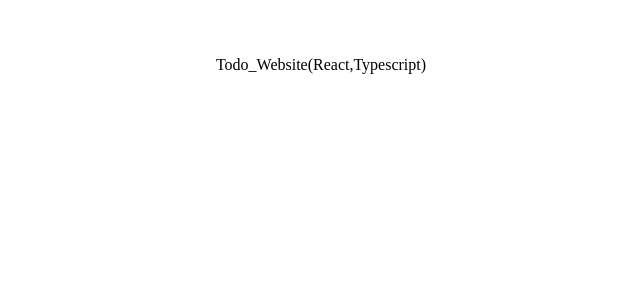
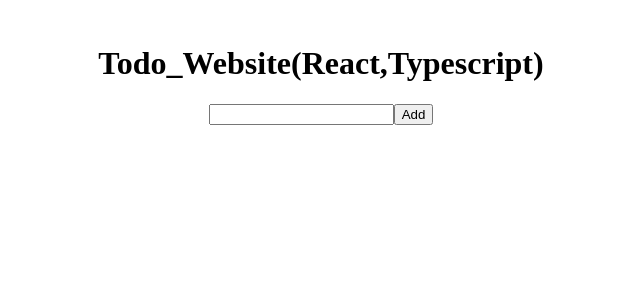
Before and after one commit to sagargautam500/Todo-React_TypeScript-Project, a React (Vite) app: page / in a window 1280 px wide. Shown: the top 300 px of the page, without its empty margins (319-959 px from the left). Built offline with nearby package versions, Linux system fonts and the light colour scheme.

Commit message:
addComponents

```diff
--- a/src/App.css
+++ b/src/App.css
@@ -1,6 +1,6 @@
 #root {
   max-width: 1280px;
   margin: 0 auto;
-  padding: 2rem;
+  padding: 1rem;
   text-align: center;
 }
--- a/src/App.tsx
+++ b/src/App.tsx
@@ -1,12 +1,16 @@
 import './App.css'
+import AddTodo from './components/AddTodo'
+import Todos from './components/Todos'
 
 function App() {
 
   return (
     <>
-      <div>
-        <p>Todo_Website(React,Typescript)</p>
-      </div>
+      <main>
+        <h1>Todo_Website(React,Typescript)</h1>
+        <AddTodo/>
+        <Todos/>
+      </main>
     </>
   )
 }
--- /dev/null
+++ b/src/components/AddTodo.tsx
@@ -0,0 +1,26 @@
+import { FormEvent, useState } from "react";
+import { useTodos } from "../store/TodosProvider";
+
+
+function AddTodo() {
+  const [todo, setTodo] = useState("");
+  const{handleAddTodo} =useTodos();
+  const handleFormSubmit = (e: FormEvent<HTMLFormElement>) => {
+    e.preventDefault();
+    handleAddTodo(todo);
+    setTodo("");
+  };
+
+  return (
+    <form onSubmit={handleFormSubmit}>
+      <input
+        type="text"
+        value={todo}
+        onChange={(e) => setTodo(e.target.value)}
+      />
+      <button type="submit">Add</button>
+    </form>
+  );
+}
+
+export default AddTodo;
--- /dev/null
+++ b/src/components/Todos.tsx
@@ -0,0 +1,32 @@
+import { useTodos } from "../store/TodosProvider";
+
+function Todos() {
+  const { todos, toggleTodoAsComplete, handleDeleteButton } = useTodos();
+  let FilterData = todos;
+  return (
+    <>
+      <ul>
+        {FilterData.map((todo) => {
+          return (
+            <li key={todo.id}>
+              <input
+                type="checkbox"
+                id={`todo-${todo.id}`}
+                checked={todo.completed}
+                onChange={() => toggleTodoAsComplete(todo.id)}
+              />
+              <label htmlFor={`todo-${todo.id}`}>{todo.task}</label>
+              {todo.completed && (
+                <button type="button" onClick={()=>handleDeleteButton(todo.id)}>
+                  Delete
+                </button>
+              )}
+            </li>
+          );
+        })}
+      </ul>
+    </>
+  );
+}
+
+export default Todos;
--- a/src/main.tsx
+++ b/src/main.tsx
@@ -1,9 +1,11 @@
-import { StrictMode } from 'react'
-import { createRoot } from 'react-dom/client'
-import App from './App.tsx'
-
-createRoot(document.getElementById('root')!).render(
+import { StrictMode } from "react";
+import { createRoot } from "react-dom/client";
+import App from "./App.tsx";
+import TodosProvider from "./store/TodosProvider.tsx";
+createRoot(document.getElementById("root")!).render(
   <StrictMode>
-    <App />
-  </StrictMode>,
-)
+    <TodosProvider>
+      <App />
+    </TodosProvider>
+  </StrictMode>
+);
--- /dev/null
+++ b/src/store/TodosProvider.tsx
@@ -0,0 +1,91 @@
+import { createContext, ReactNode, useContext, useState } from "react";
+
+export type TodosProviderProp = {
+  children: ReactNode;
+};
+
+export type Todo = {
+  id: string;
+  task: string;
+  completed: boolean;
+  createdAt: Date;
+};
+
+export type TodoContext = {
+  todos: Todo[];
+  handleAddTodo: (task: string) => void;
+  toggleTodoAsComplete: (id: string) => void;
+  handleDeleteButton: (id: string) => void;
+};
+
+export const todosContext = createContext<TodoContext | null>(null);
+
+function TodosProvider({ children }: TodosProviderProp) {
+  const [todos, setTodos] = useState<Todo[]>([]);
+
+  const handleAddTodo = (task: string) => {
+    setTodos((prev) => {
+      const newTodos: Todo[] = [
+        {
+          id: Math.random().toString(),
+          task: task,
+          completed: false,
+          createdAt: new Date(),
+        },
+        ...prev,
+      ];
+      return newTodos;
+    });
+  };
+
+  //Toggle asCompletd:
+  // const toggleTodoAsComplete = (id: string) => {
+  //   setTodos((prev) => {
+  //     let newTodos = prev.map((todo) => {
+  //       if (todo.id === id) {
+  //         return { ...todo, completed: !todo.completed };
+  //       } else {
+  //         return todo;
+  //       }
+  //     });
+  //     return newTodos;
+  //   });
+  // };
+  const toggleTodoAsComplete = (id: string) => {
+    setTodos((prevTodos) =>
+      prevTodos.map((todo) =>
+        todo.id === id ? { ...todo, completed: !todo.completed } : todo
+      )
+    );
+  };
+
+
+  //handleDeleteButton..
+  const handleDeleteButton = (id: string) => {
+    // setTodos((prev) => {
+    //   let newTodos = prev.filter((todo) => todo.id !== id);
+    //   return newTodos;
+    // });
+    let newTodos=todos.filter((todo)=>todo.id!==id)
+    setTodos(newTodos);
+  };
+
+  return (
+    <todosContext.Provider
+      value={{ todos, handleAddTodo, toggleTodoAsComplete, handleDeleteButton }}
+    >
+      {children}
+    </todosContext.Provider>
+  );
+}
+
+export default TodosProvider;
+
+//consumer
+export const useTodos = () => {
+  const todosConsumer = useContext(todosContext);
+  if (!todosConsumer) {
+    throw new Error("useTodos used outside the provider");
+  }
+  return todosConsumer;
+};
```
